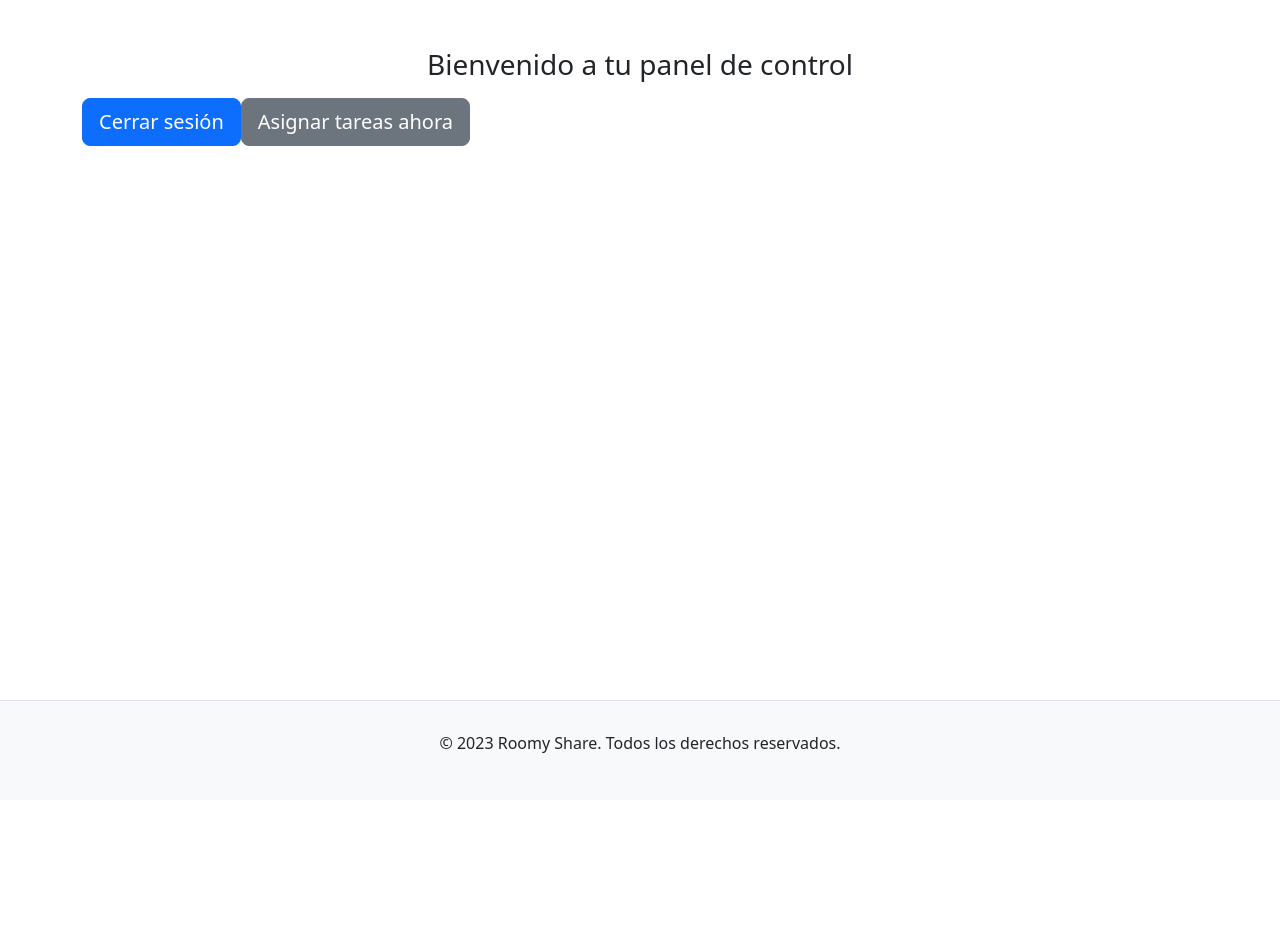
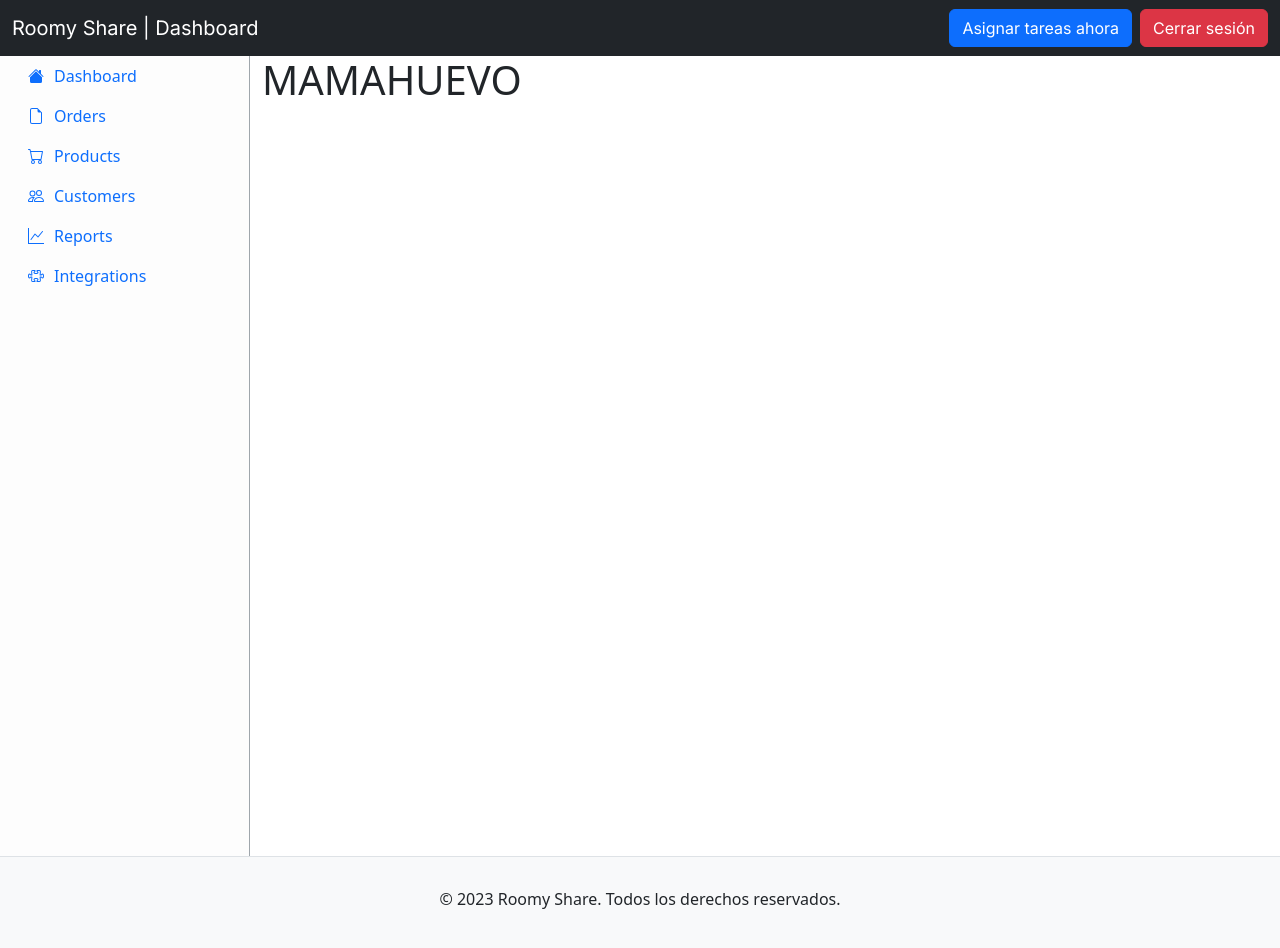
Before and after one commit to gerasg/roomy-share, a Next.js app: page /dashboard in a window 1280 px wide. Shown: the top 948 px of the page. Before the commit the page ends 800 px from the top, so only its background shows below. Built offline with nearby package versions, Linux system fonts and the light colour scheme.

Commit message:
Dashboard styles wip

```diff
--- a/package.json
+++ b/package.json
@@ -21,6 +21,7 @@
     "pg": "^8.11.1",
     "react": "^18.2.0",
     "react-bootstrap": "^2.8.0",
+    "react-bootstrap-icons": "^1.10.3",
     "react-calendar": "^4.3.0",
     "react-dom": "^18.2.0",
     "react-google-recaptcha": "^3.1.0",
--- a/src/pages/_app.tsx
+++ b/src/pages/_app.tsx
@@ -1,4 +1,5 @@
 import 'bootstrap/dist/css/bootstrap.css'
+import '../styles/Dashboard.css'  // <--- Aquí importamos los estilos de Dashboard
 import type { AppProps } from 'next/app'
 import Footer from '../components/Footer'
 import styles from '../styles/App.module.css'
--- a/src/pages/dashboard.tsx
+++ b/src/pages/dashboard.tsx
@@ -1,7 +1,9 @@
-//dashboard.tsx
+// dashboard.tsx
 import { useRouter } from 'next/router'
-import axios from 'axios'; // Asegúrate de instalar axios con npm install axios
+import axios from 'axios';
 import styles from '../styles/Dashboard.module.css'
+import { Navbar, Nav, Container, Button, Row, Col } from 'react-bootstrap';
+import { HouseFill, FileEarmark, Cart, People, GraphUp, Puzzle } from 'react-bootstrap-icons';
 
 export default function Dashboard() {
   const router = useRouter()
@@ -21,12 +23,35 @@ export default function Dashboard() {
     }
   }
 
-
   return (
-    <div className={`container py-5 ${styles['dashboard-container']}`}>
-      <h1 className="h3 mb-3 fw-normal text-center">Bienvenido a tu panel de control</h1>
-      <button className={`btn btn-lg btn-primary ${styles['logout-button']}`} onClick={handleLogout}>Cerrar sesión</button>
-      <button className={`btn btn-lg btn-secondary ${styles['assign-tasks-button']}`} onClick={assignTasks}>Asignar tareas ahora</button>
+    <div>
+      <Navbar className="bg-dark">
+        <Container fluid>
+          <Navbar.Brand href="#" className="text-white">Roomy Share | Dashboard</Navbar.Brand>
+          <Navbar.Toggle />
+          <Navbar.Collapse className="justify-content-end">
+            <Button className="btn btn-primary" onClick={assignTasks}>Asignar tareas ahora</Button>
+            <Button className="btn btn-danger ms-2" onClick={handleLogout}>Cerrar sesión</Button>
+          </Navbar.Collapse>
+        </Container>
+      </Navbar>
+      <Container fluid>
+        <Row>
+          <Col xs={2} id="sidebar-wrapper">
+            <Nav className="flex-column">
+              <Nav.Link href="#"><HouseFill /> Dashboard</Nav.Link>
+              <Nav.Link href="#"><FileEarmark /> Orders</Nav.Link>
+              <Nav.Link href="#"><Cart /> Products</Nav.Link>
+              <Nav.Link href="#"><People /> Customers</Nav.Link>
+              <Nav.Link href="#"><GraphUp /> Reports</Nav.Link>
+              <Nav.Link href="#"><Puzzle /> Integrations</Nav.Link>
+            </Nav>
+          </Col>
+          <Col xs={10} id="page-content-wrapper">
+            <h1>MAMAHUEVO</h1>
+          </Col>
+        </Row>
+      </Container>
     </div>
   )
 }
--- /dev/null
+++ b/src/styles/Dashboard.css
@@ -0,0 +1,65 @@
+@import url('https://fonts.googleapis.com/css2?family=Inter:wght@400;700&display=swap');
+
+.navbar {
+  font-family: 'Inter', sans-serif;
+  font-size: 1rem;
+}
+
+.offcanvas {
+  height: 100vh;
+  padding-top: 20px;
+}
+
+.offcanvas .nav-link {
+  display: flex;
+  align-items: center;
+  gap: 10px;
+}
+
+.offcanvas-body {
+  overflow-y: auto;
+}
+
+.main-content {
+  padding: 20px;
+}
+
+#sidebar-wrapper {
+  min-height: 100vh;
+  margin-left: 0;
+  -webkit-transition: margin .25s ease-out;
+  -moz-transition: margin .25s ease-out;
+  -o-transition: margin .25s ease-out;
+  transition: margin .25s ease-out;
+  background-color: #fdfdfd; /* Color de fondo del sidebar */
+  border-right: 1px solid #9fa6ac; /* Borde del sidebar */
+  width: 250px; /* Ajusta esto según el ancho que prefieras para el sidebar */
+}
+
+#sidebar-wrapper .sidebar-heading {
+  padding: 0.875rem 1.25rem;
+  font-size: 1.2rem;
+}
+
+#sidebar-wrapper .list-group {
+  width: 15rem;
+}
+
+#page-content-wrapper {
+  width: calc(100% - 250px); /* Asegúrate de que este valor coincida con el ancho de tu sidebar */
+  float: right; /* Esto hará que el contenido principal se posicione a la derecha del sidebar */
+}
+
+#wrapper.toggled #sidebar-wrapper {
+  margin-left: 0;
+}
+
+.nav-link {
+  display: flex;
+  align-items: center;
+  gap: 10px;
+}
+
+#wrapper.toggled #sidebar-wrapper {
+  margin-left: 0;
+}
```
Also changed, not shown: src/styles/Dashboard.module.css (deleted), 1 other file (tests, documents, lock files or other folders).
